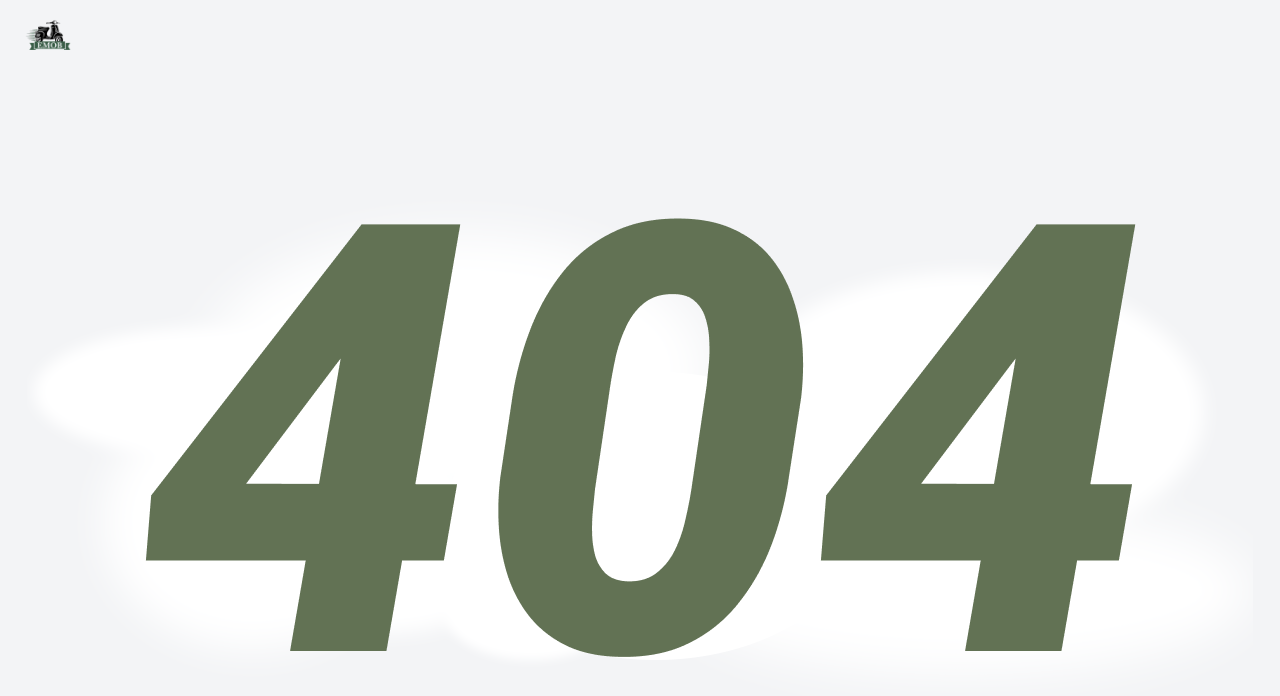
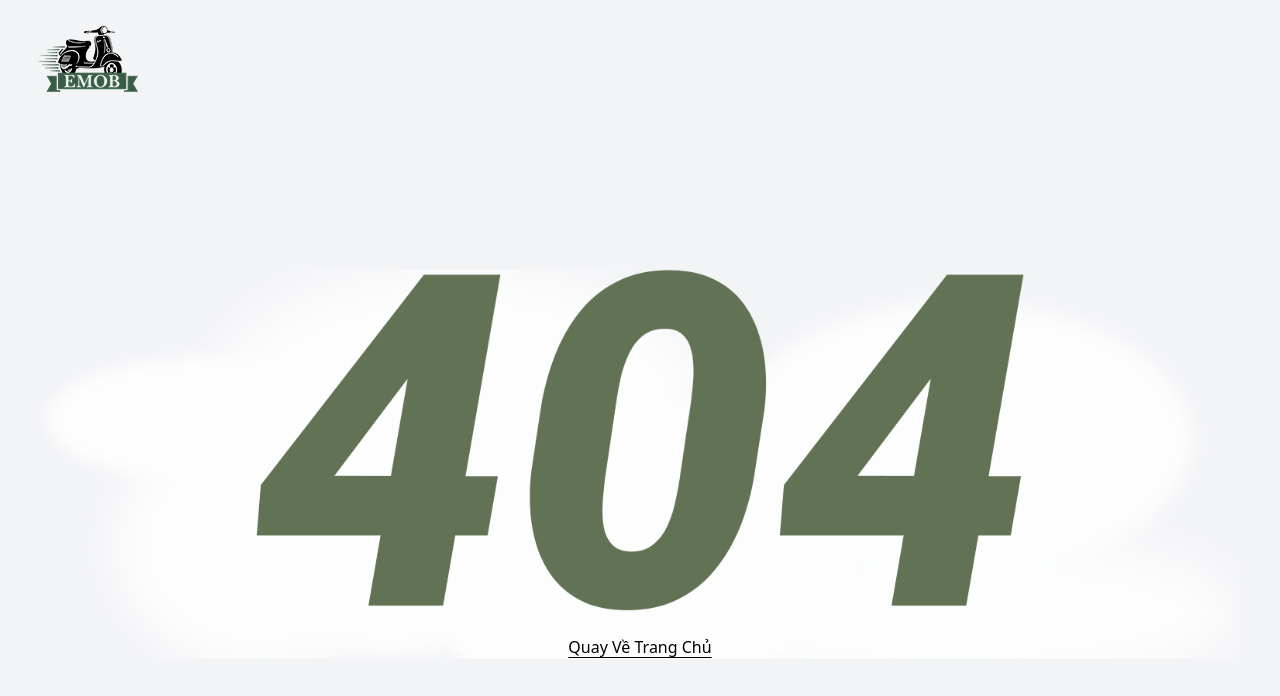
Before and after one commit to electric-vehicle-project/EMOB_FE, a React (Vite) app: page / in a window 1280 px wide. Shown: the top 696 px of the page. Built offline with nearby package versions, Linux system fonts and the light colour scheme.

Commit message:
style(404Page): Style buttonlink

```diff
--- a/src/components/molecules/BackHomeLink.tsx
+++ b/src/components/molecules/BackHomeLink.tsx
@@ -1,8 +1,17 @@
-import { Button } from "../atoms/Button";
 import { Link } from "react-router-dom";
 
-export const BackHomeLink = () => (
-  <Link to="/">
-    <Button>Quay Về Trang Chủ</Button>
-  </Link>
-);
+interface ButtonLinkProps {
+  to: string;
+  children: React.ReactNode;
+}
+
+export const ButtonLink: React.FC<ButtonLinkProps> = ({ to, children }) => {
+  return (
+    <Link
+      to={to}
+      className="text-base font-medium underline underline-offset-4 hover:text-green-700 transition"
+    >
+      {children}
+    </Link>
+  );
+};
--- a/src/components/molecules/Logo.tsx
+++ b/src/components/molecules/Logo.tsx
@@ -1,3 +1,7 @@
 export const Logo = () => (
-  <img src="src\assets\images\logo 3.png" alt="EMOB Logo" className="w-16 h-auto" />
+  <img
+    src="src/assets/images/logo 3.png"
+    alt="EMOB Logo"
+    className="w-36 h-24 object-contain"
+  />
 );
--- a/src/components/templates/ErrorTemplate.tsx
+++ b/src/components/templates/ErrorTemplate.tsx
@@ -2,7 +2,7 @@ import type { ReactNode } from "react";
 import { Logo } from "../molecules/Logo";
 
 export const ErrorTemplate = ({ children }: { children: ReactNode }) => (
-  <div className="flex flex-col min-h-screen bg-gray-100">
+  <div className="flex flex-col h-screen bg-gray-100">
     <div className="flex items-start p-4">
       <Logo />
     </div>
--- a/src/page/404Page.tsx
+++ b/src/page/404Page.tsx
@@ -1,9 +1,29 @@
-// Update the import path below to the correct location of ErrorTemplate
 import { ErrorTemplate } from "../components/templates/ErrorTemplate";
+import { ButtonLink } from "../components/molecules/BackHomeLink";
 
 export const NotFoundPage = () => (
   <ErrorTemplate>
-    <img className="absolute" src="src\assets\images\Frame 27.png" alt="" />
-    <img className="absolute" src="src\assets\images\404.png" alt="" />
+    {/* Nội dung căn giữa */}
+    <div className="relative flex flex-col items-center justify-center flex-1 overflow-hidden">
+      {/* Nền khói */}
+      <img
+        src="src/assets/images/Frame 27.png"
+        alt="Background"
+        className="absolute top-1/2 left-1/2 -translate-x-1/2 -translate-y-1/2
+                   w-[700px] md:w-[1200px] opacity-80 object-contain"
+      />
+
+      {/* Số 404 */}
+      <img
+        src="src/assets/images/404.png"
+        alt="404"
+        className="relative z-10 max-w-[60%] h-auto"
+      />
+
+      {/* Link */}
+      <div className="relative z-10 mt-6">
+        <ButtonLink to="/">Quay Về Trang Chủ</ButtonLink>
+      </div>
+    </div>
   </ErrorTemplate>
 );
```
Also changed, not shown: 1 other file (tests, documents, lock files or other folders).
